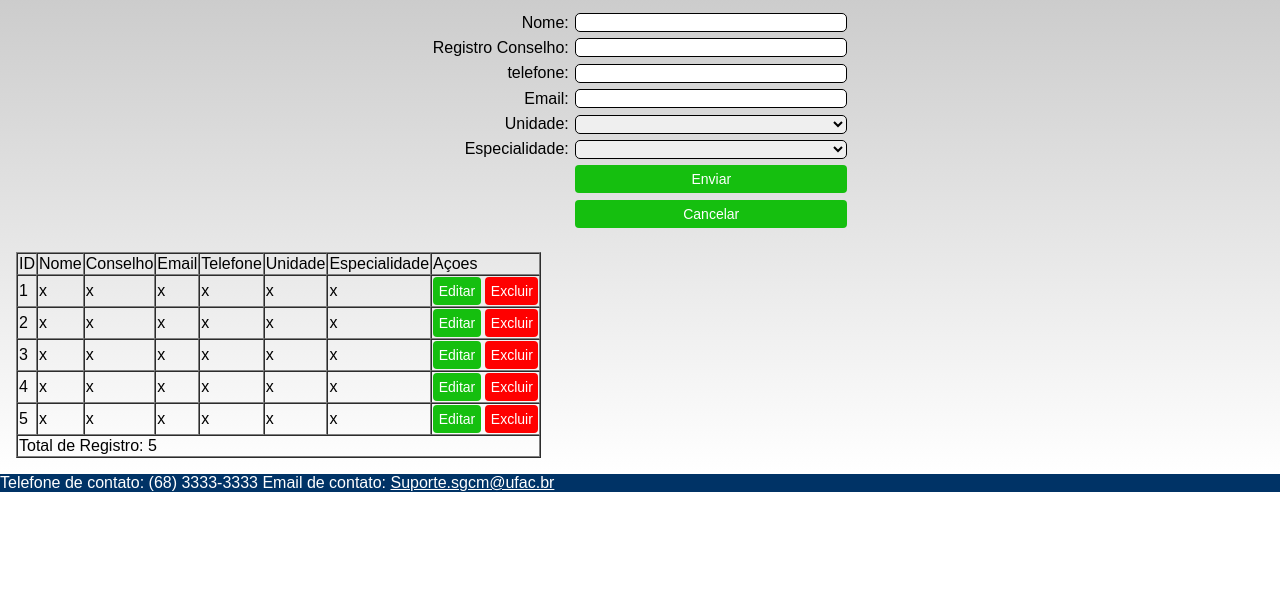
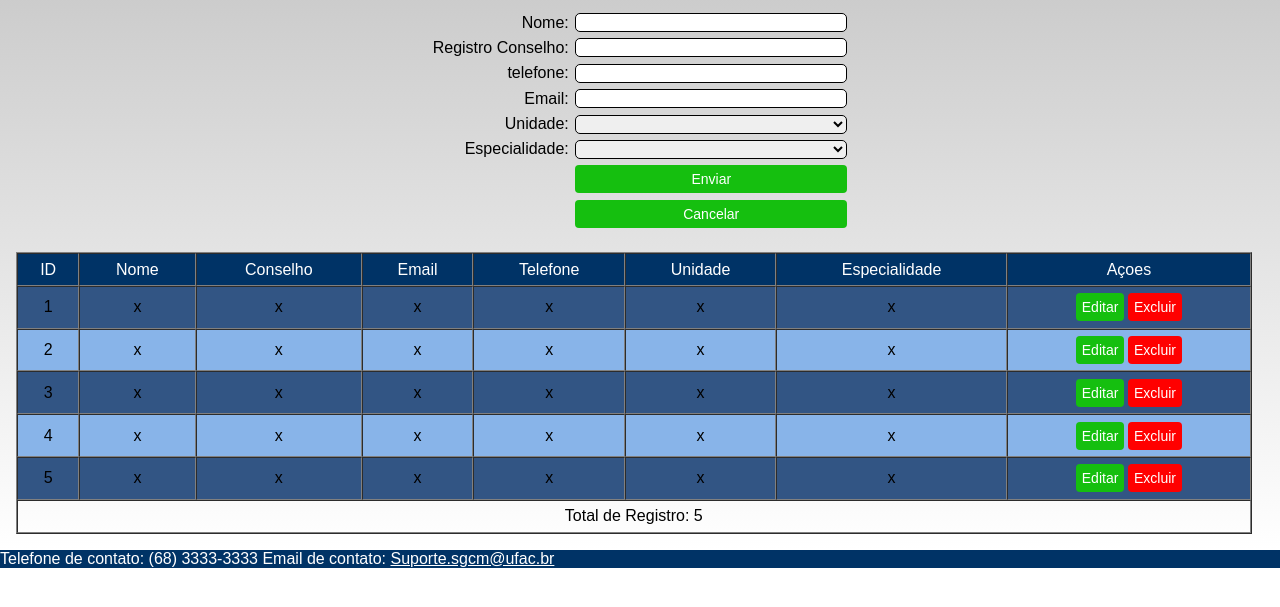
Before and after one commit to Gardiny/webacademyt5, a plain HTML site: page profissionais.html in a window 1280 px wide. Shown: the part 113-720 px from the top of the page. Drawn offline with Linux system fonts and the light colour scheme.

Commit message:
dinovo13

```diff
--- a/styles.css
+++ b/styles.css
@@ -111,6 +111,30 @@ input:invalid,section:invalid{
     }
 
 }
+/* tabela */
+table{
+    width: 99%;
+    text-align: center;
+}
+table tr td{
+    padding: 0.4em;
+}
+table thead{
+    background-color: #003366;
+    color: white;
+}
+table tbody tr:nth-child(odd) {
+    background-color: #325584;
+}
+
+table tbody tr:nth-child(even) {
+    background-color: #88b4e9;
+}
+table tbody tr:hover {
+    background-color: #a042af;
+}
+
+
 
 /* rodape */
 
```
